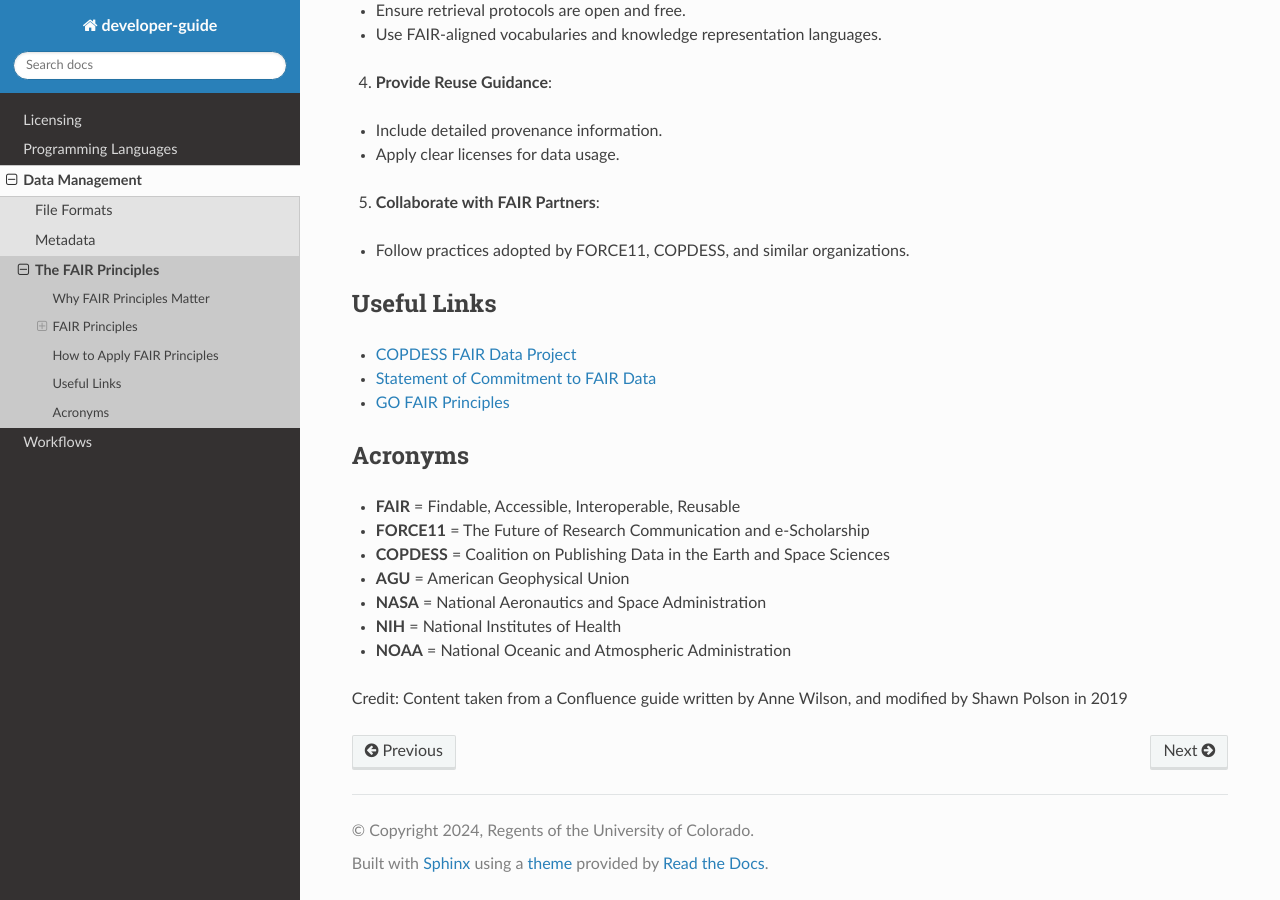
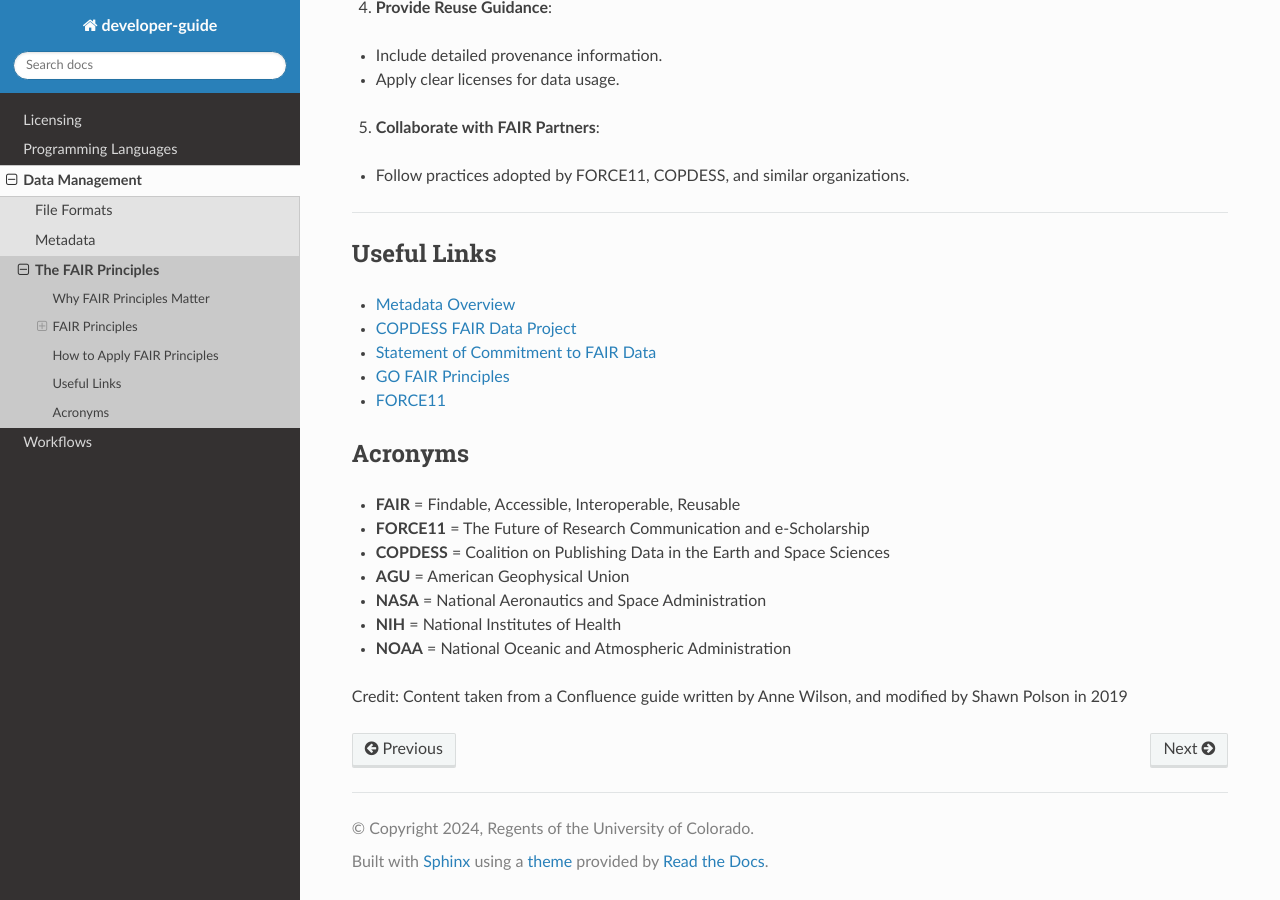
Before and after one commit to lasp/developer-guide, a Sphinx documentation site: the page built from docs/source/data_management/fair_principles.md, in a window 1280 px wide and 900 px high, scrolled down 2454 px. Built offline with Sphinx 7.4.7 and the Read the Docs theme 3.1.0, drawn with Linux system fonts in a browser that asks for light colours.

Commit message:
Minor formatting updates. Link to metadata guide

```diff
--- a/docs/source/data_management/fair_principles.md
+++ b/docs/source/data_management/fair_principles.md
@@ -51,8 +51,6 @@ automatic discovery of datasets and services.
 - Data are described by rich metadata that clearly includes the identifier of the data they describe.
 - Data and metadata are registered or indexed in a searchable resource.
 
----
-
 ### **Accessible**
 
 Once the user finds the required data, they need to know how to access them, including details about authentication and authorization.
@@ -64,8 +62,6 @@ Once the user finds the required data, they need to know how to access them, inc
 - Authentication and authorization procedures are applied where necessary.
 - Metadata remain accessible even when data are no longer available.
 
----
-
 ### **Interoperable**
 
 Data usually need to be integrated with other data. Additionally, data must
@@ -76,8 +72,6 @@ interoperate with applications or workflows for analysis, storage, and processin
 - Use a formal, accessible, broadly applicable language for knowledge representation.
 - Use vocabularies that follow FAIR principles.
 - Include qualified references to other data and metadata.
-
----
 
 ### **Reusable**
 
@@ -112,11 +106,15 @@ must be well-described to enable replication and/or combination in different set
 5. **Collaborate with FAIR Partners**:
   - Follow practices adopted by FORCE11, COPDESS, and similar organizations.
 
+---
+
 ## Useful Links
 
+- [Metadata Overview](metadata.md)
 - [COPDESS FAIR Data Project](https://copdess.org/enabling-fair-data-project/)
 - [Statement of Commitment to FAIR Data](https://copdess.org/statement-of-commitment/)
 - [GO FAIR Principles](https://www.go-fair.org/fair-principles/)
+- [FORCE11](https://www.force11.org/about)
 
 ## Acronyms
 
```
